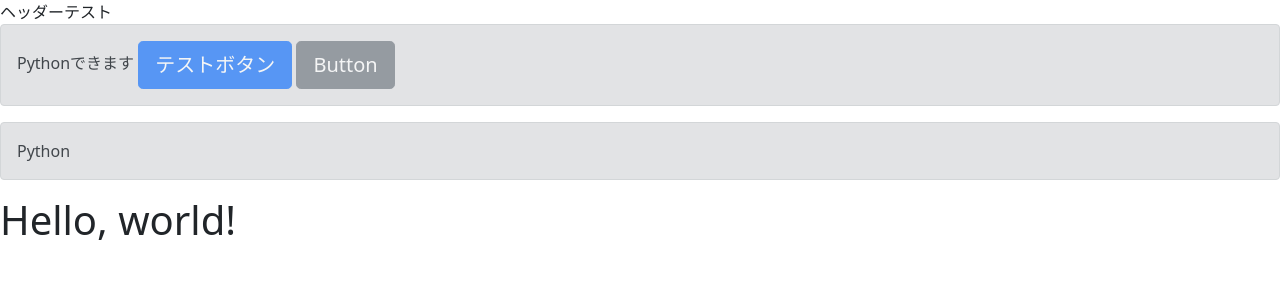
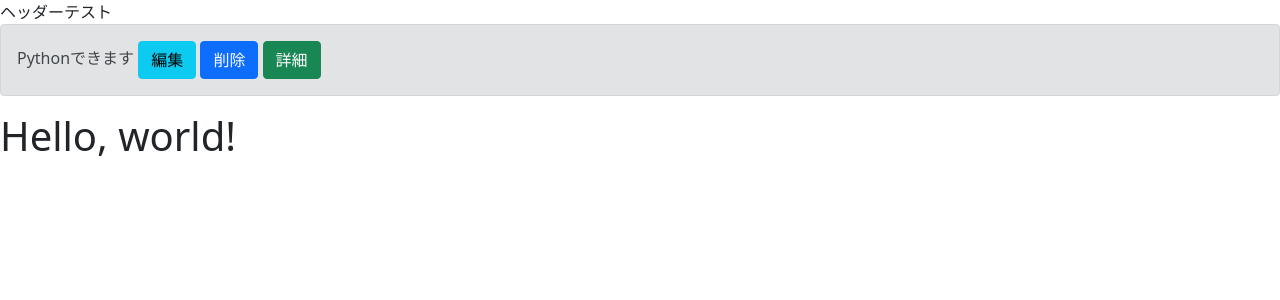
Before and after one commit to ebatyaso1228/connect_app, a Django app: page /list/ in a window 1280 px wide. Shown: the top 300 px of the page. Run offline with Django 3.2, Linux system fonts and the light colour scheme; data comes from the database, SQL or seed files in the repository; both versions use the stored data as it was after the commit.

Commit message:
見た目
見た目

```diff
--- a/templates/list.html
+++ b/templates/list.html
@@ -8,12 +8,13 @@
 {% for item in object_list %}
 <div class="alert alert-secondary" role="alert">
     {{ item.title }}
-    <button type="button" class="btn btn-lg btn-primary" disabled>テストボタン</button>
-    <button type="button" class="btn btn-secondary btn-lg" disabled>Button</button>
+    <a href="{% url 'update' item.pk  %}" class="btn btn-info" tabindex="-1" role="button" aria-disabled="true">編集</a>
+    <a href="{% url 'delete' item.pk %}" class="btn btn-primary" tabindex="-1" role="button" aria-disabled="true">削除</a>
+    <a href="{% url 'detail' item.pk %}" class="btn btn-success" tabindex="-1" role="button" aria-disabled="true">詳細</a>
 </div>
 
-<div class="alert alert-secondary" role="alert">
+<!-- <div class="alert alert-secondary" role="alert">
     {{ item.memo }}
-</div>
+</div> -->
 {% endfor %}
 {% endblock content %}
```
Also changed, not shown: db.sqlite3.
